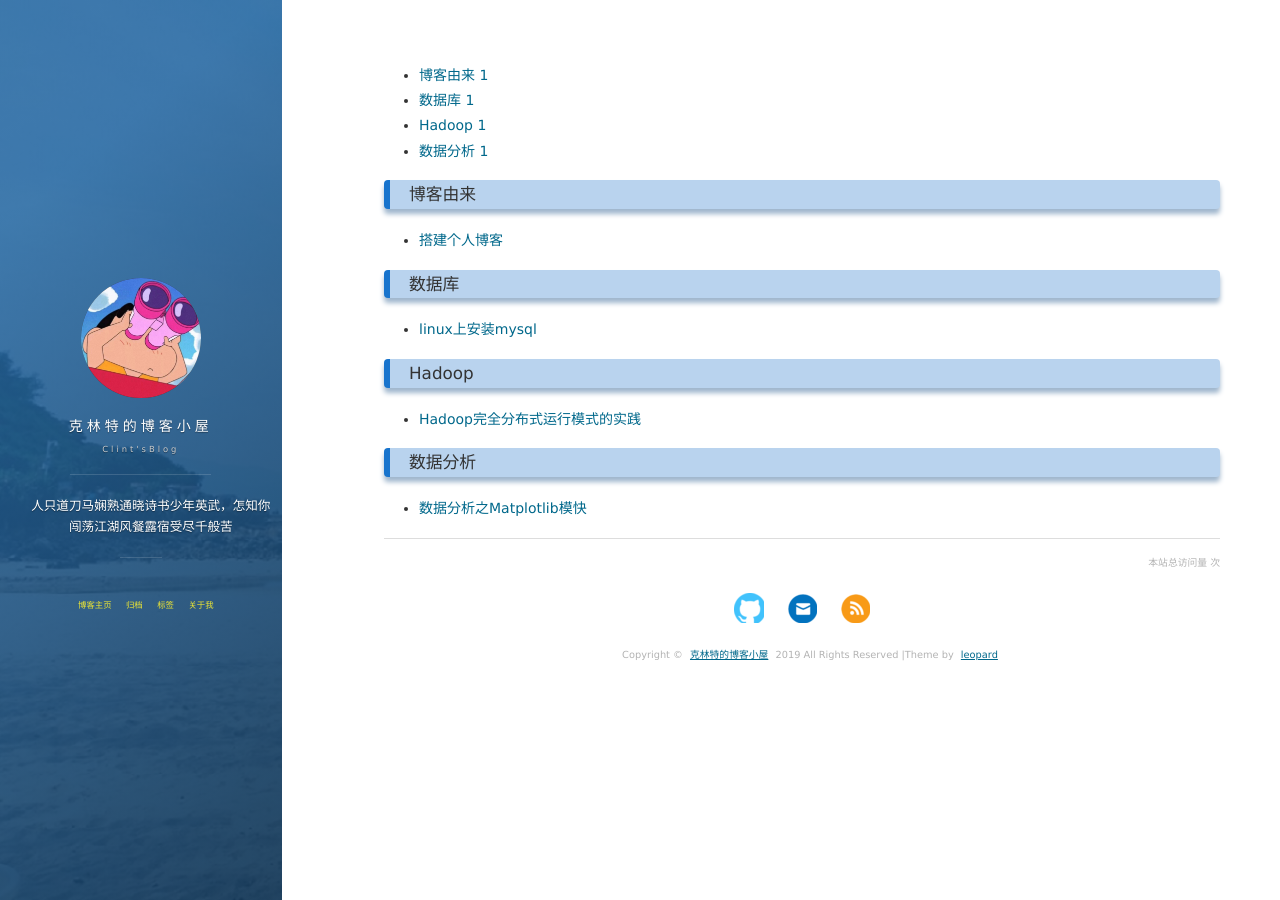
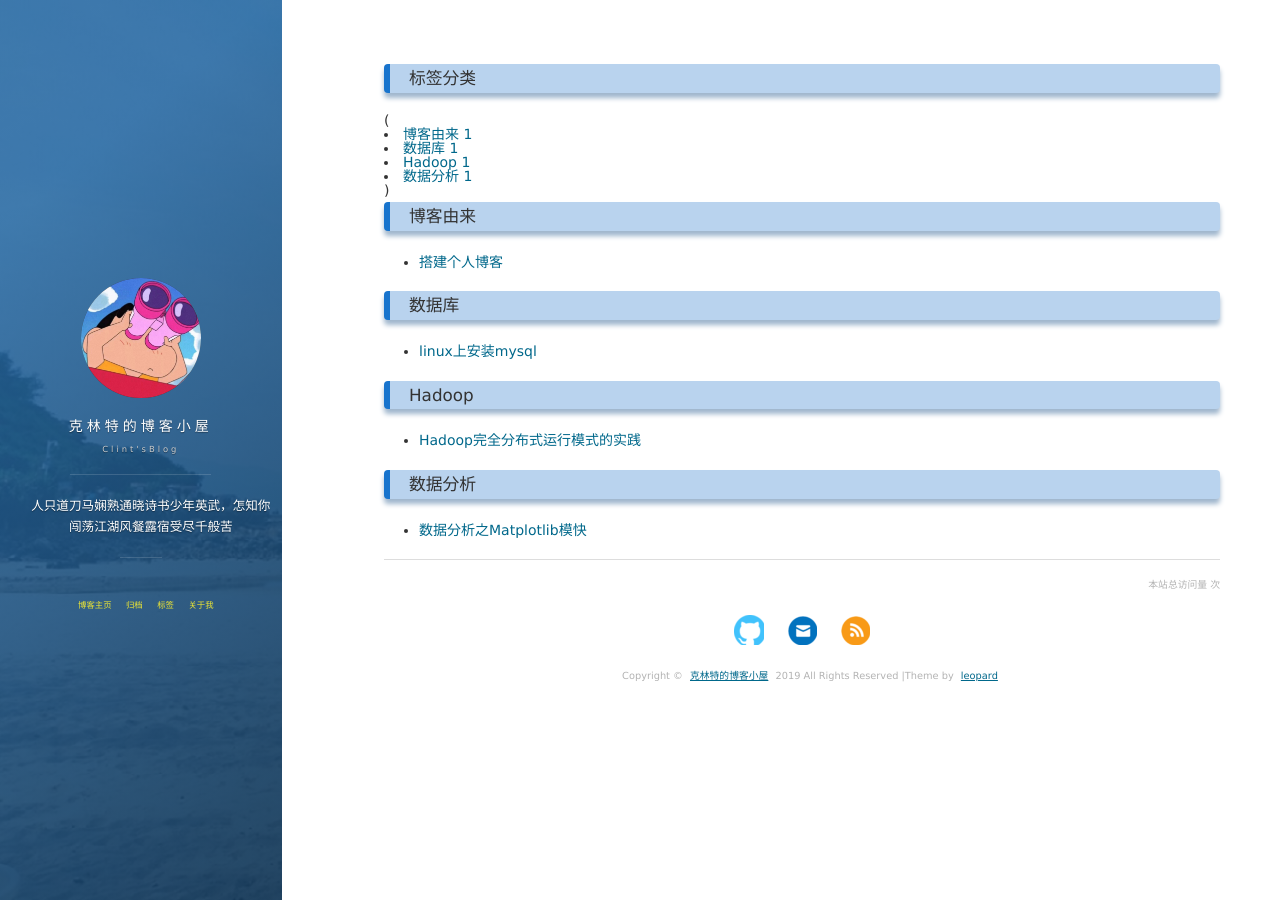
Before and after one commit to Clint-cc/Clint-cc.github.io, a Jekyll site: the page built from tags.html, in a window 1280 px wide. Built offline with Jekyll 4.4.1, drawn with Linux system fonts in a browser that asks for light colours; nearby versions of some CDN libraries; comment, search, counter and statistics services are not loaded.

Commit message:
tag样式更新

```diff
--- a/tags.html
+++ b/tags.html
@@ -6,10 +6,13 @@
 ---
 {% include JB/setup %}
 
-<ul class="tag_box inline">
+<h3>标签分类</h3>
+<span class="tag_box inline">{% assign tags_list = site.tags %}({% include JB/tags_list %})</span>
+
+<!-- <ul class="tag_box inline">
   {% assign tags_list = site.tags %}
   {% include JB/tags_list %}
-</ul>
+</ul> -->
 
 <div class = "card">
 {% for tag in site.tags %}
```
